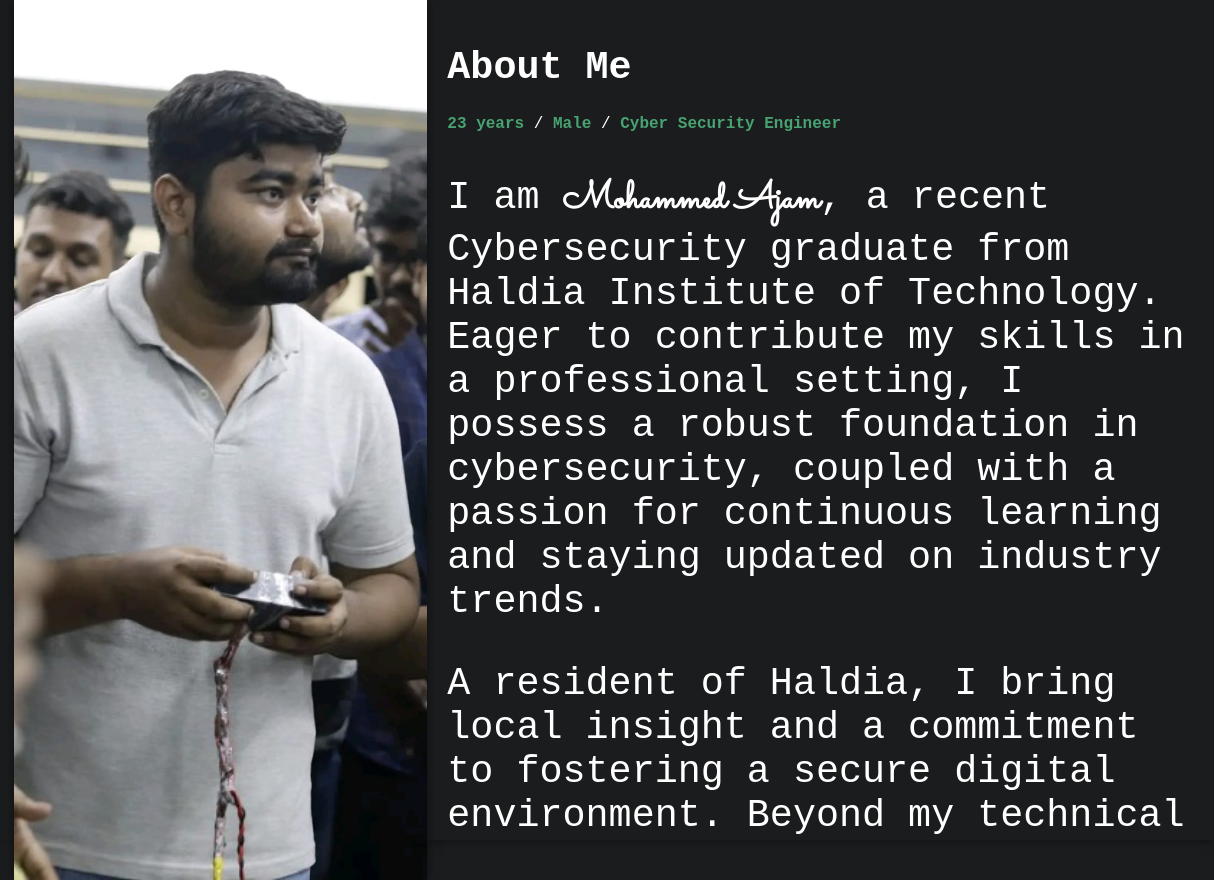
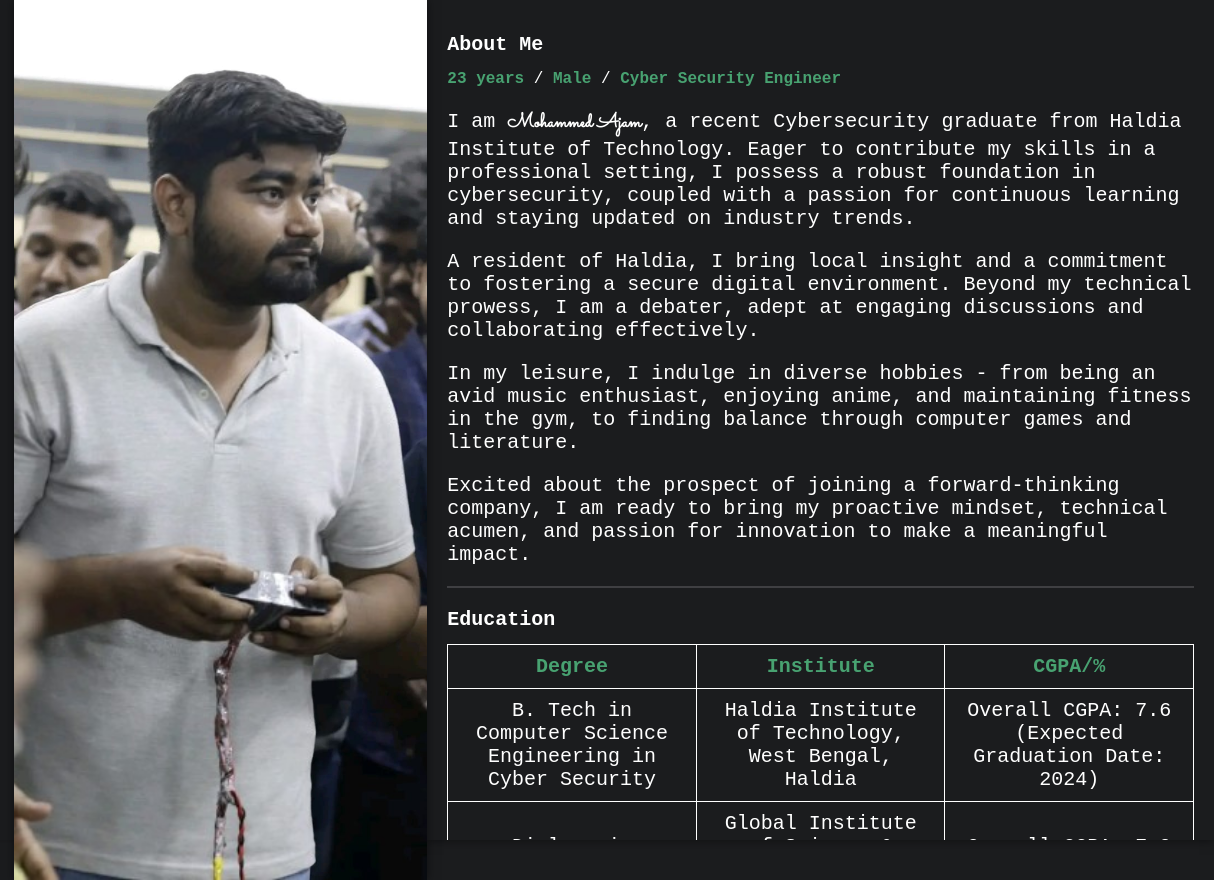
Before and after one commit to Ajam329/Resume.github.io, a plain HTML site: page index.html in a window 1280 px wide. Shown: the full height of the page, 66-1280 px from the left. Drawn offline with Linux system fonts and the light colour scheme.

Commit message:
Update Style.css

```diff
--- a/Style.css
+++ b/Style.css
@@ -107,10 +107,10 @@ body {
   max-height: 100vh; /* Set a maximum height for scrolling */
 }
 .resume-photo h1,h2{
-  font-size: 3vw;
+  font-size: 20px;
 }
 .resume-photo p {
-  font-size: 3vw; /* Adjust the font size using vw unit */
+  font-size: 20px; /* Adjust the font size using vw unit */
   max-width: 100%; /* Ensure the text doesn't overflow */
 }
 hr{
@@ -120,7 +120,7 @@ hr{
   margin: 20px 0;
 }
 .Name{
-  font-size: 3vw;
+  font-size: 20px;
   font-weight: bold;
   font-family: 'Sacramento', cursive;
 }
@@ -135,7 +135,7 @@ table {
   width: 100%;
   border-collapse: collapse;
   table-layout: fixed;
-  font-size: 3vw;
+  font-size: 20px;
 }
 
 td {
@@ -271,5 +271,6 @@ th{
 .resume-photo {
   width: 100%;
   max-height: none;
+  font-size: 3vw;
 }
 }
```
